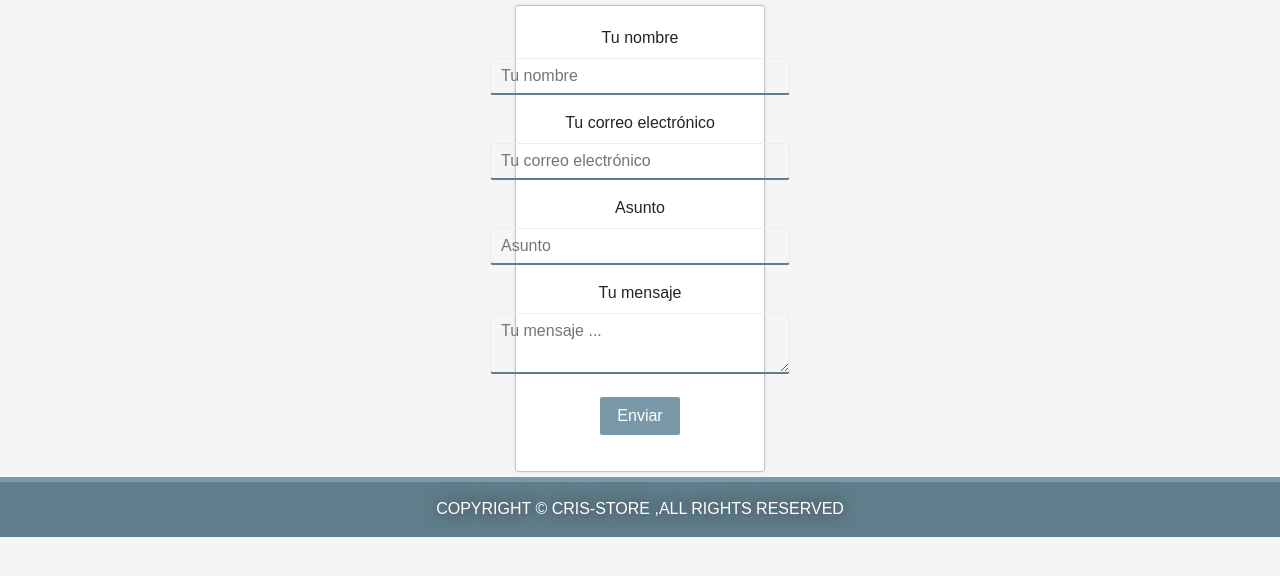
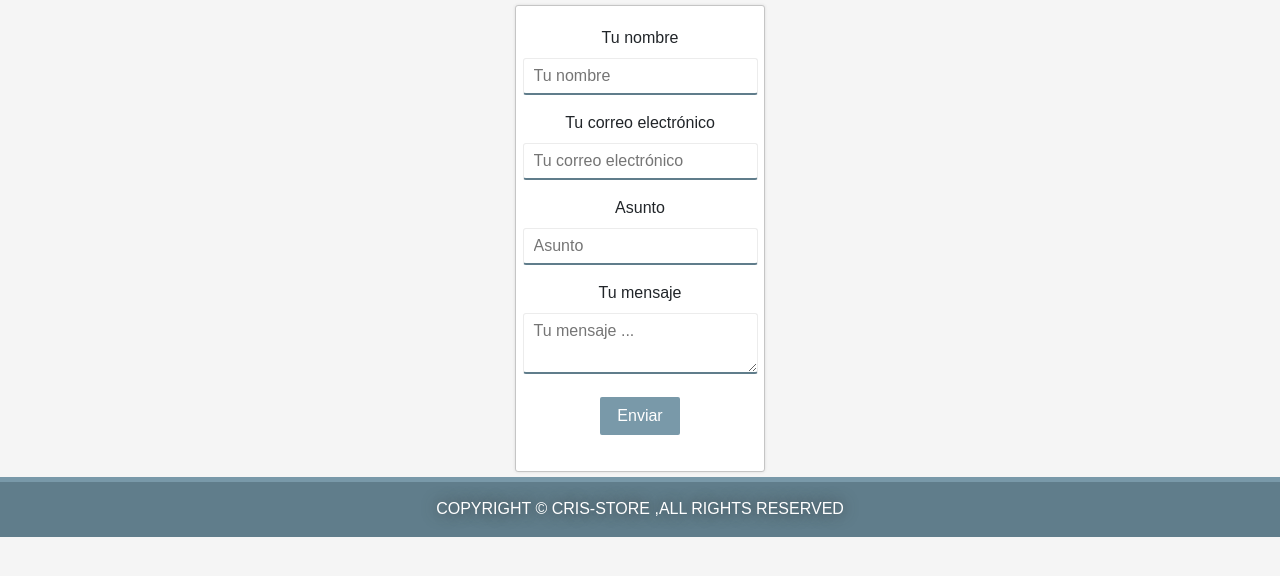
Before and after one commit to Crisca-cyver/PreEntrega2Carrizo, a plain HTML site: page pages/contact.html in a window 1280 px wide. Shown: the part 124-700 px from the top of the page. Drawn offline with nearby package versions, Linux system fonts and the light colour scheme; a web font is replaced by a local one.

Commit message:
update sass contact input

```diff
--- a/scss/_contact.scss
+++ b/scss/_contact.scss
@@ -24,8 +24,7 @@ h1 {
   margin: 0 auto;
 
   .contact_fields {
-      padding: 5px 10px;
-      width: 300px;
+      padding: 5px 10px 5px 10px;
       border-radius: 3px;
       border: 1px solid #ececec;
       border-bottom: 2px solid #607d8b;
```
Also changed, not shown: css/style.css, 1 other file.
